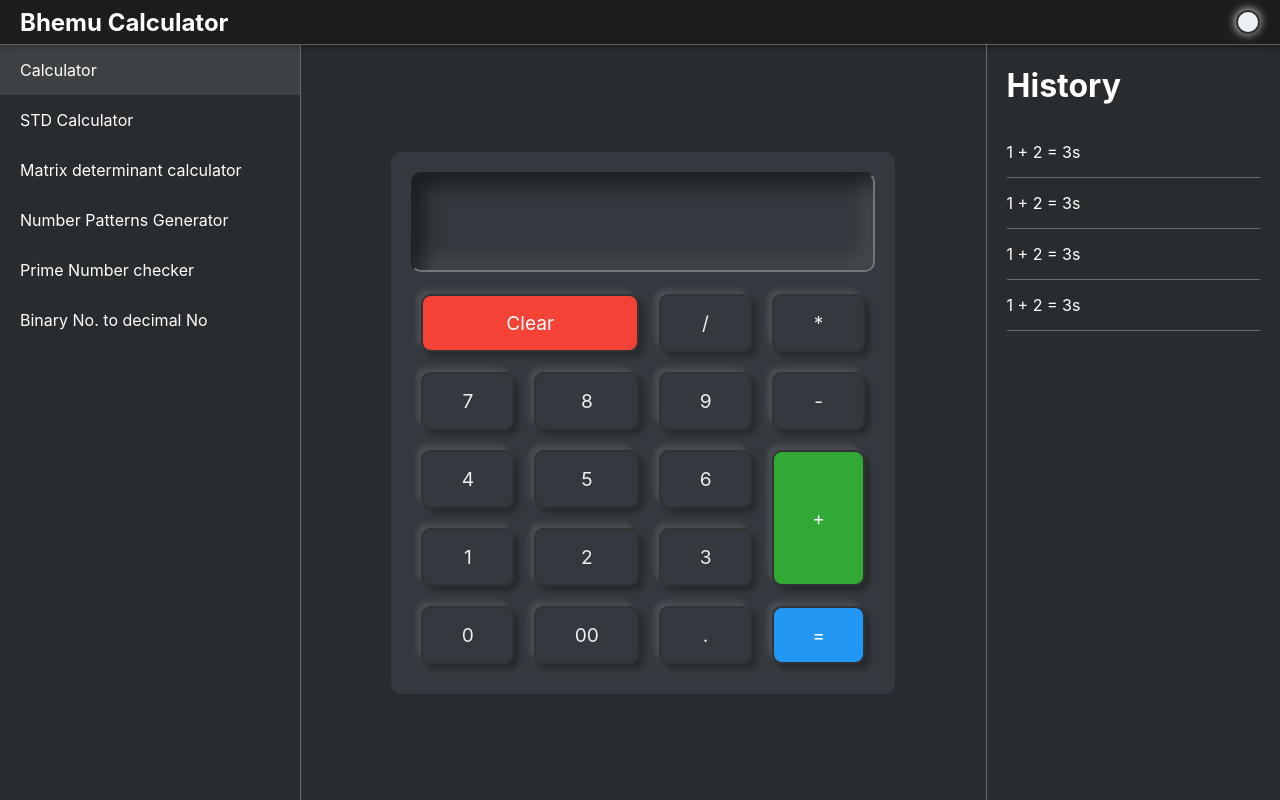
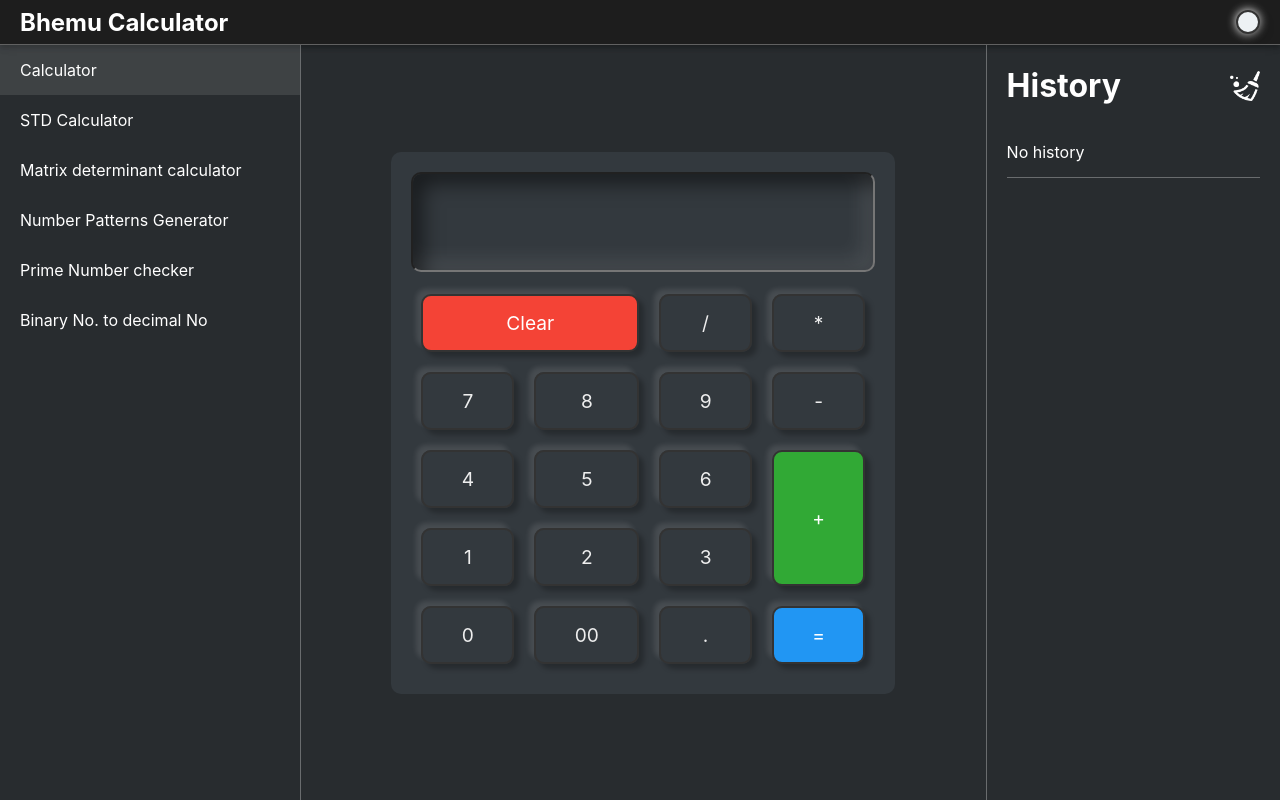
Before and after one commit to adarsh3699/Bhemu-Calculator, a React (Create React App) app: page / in a window 1280 px wide. Built offline with nearby package versions, Linux system fonts and the light colour scheme.

Commit message:
make histroy  working and Add history section and clear button

```diff
--- a/src/components/screen/calculator/Calculator.js
+++ b/src/components/screen/calculator/Calculator.js
@@ -3,6 +3,7 @@ import './calculator.css';
 
 function Calculator() {
 	const [value, setValue] = useState('');
+	const [history, setHistory] = useState([]);
 
 	const handleBrnClick = useCallback(
 		(e) => {
@@ -21,16 +22,19 @@ function Calculator() {
 		try {
 			// eslint-disable-next-line no-eval
 			const result = eval(value);
-			console.log(value);
+			if (!result) return;
 			if (String(result).split('.')[1]?.length > 12) {
-				setValue(result.toFixed(3).replace(/\.?0*$/, ''));
+				const answer = result.toFixed(3).replace(/\.?0*$/, '');
+				setValue(answer);
+				if (history[0] !== `${value} = ${answer}`) setHistory([`${value} = ${answer}`, ...history]);
 			} else {
 				setValue(result);
+				if (history[0] !== `${value} = ${result}`) setHistory([`${value} = ${result}`, ...history]);
 			}
 		} catch (error) {
 			console.log(error);
 		}
-	}, [value]);
+	}, [history, value]);
 
 	const handleClearBtn = useCallback(() => {
 		setValue('');
@@ -67,11 +71,19 @@ function Calculator() {
 				</div>
 			</div>
 			<div className="calcHistory right">
-				<h1>History</h1>
-				<div className="historyList">1 + 2 = 3s</div>
-				<div className="historyList">1 + 2 = 3s</div>
-				<div className="historyList">1 + 2 = 3s</div>
-				<div className="historyList">1 + 2 = 3s</div>
+				<div className="historyTitle">
+					<h1>History</h1>
+					<div className="clearIcon" onClick={() => setHistory([])}></div>
+				</div>
+				{history.length === 0 ? (
+					<div className="historyList">No history</div>
+				) : (
+					history.map((item, index) => (
+						<div key={index} className="historyList">
+							{item}
+						</div>
+					))
+				)}
 			</div>
 		</div>
 	);
--- a/src/components/screen/calculator/calculator.css
+++ b/src/components/screen/calculator/calculator.css
@@ -99,6 +99,28 @@
 	box-sizing: border-box;
 }
 
+.historyTitle {
+	display: flex;
+	justify-content: space-between;
+	align-items: center;
+}
+
+.clearIcon {
+	background-image: url('../../../assets/clearIconWhite.png');
+	background-size: cover;
+	height: 30px;
+	width: 30px;
+	cursor: pointer;
+}
+
+.clearIcon:hover {
+	transform: scale(1.1);
+}
+
+.historyTitle img:hover {
+	transform: scale(1.1);
+}
+
 .historyList {
 	padding: 15px 0;
 	border-bottom: thin solid rgba(255, 255, 255, 0.3);
@@ -117,7 +139,7 @@
 }
 
 .light .calculator span {
-	color: #666;
+	color: #000000;
 	border: 2px solid #bad6eb;
 	box-shadow: 5px 5px 10px rgba(0, 0, 0, 0.1), -5px -5px 10px #f1f1f1;
 }
@@ -136,6 +158,19 @@
 .light .calculator span#plus:active,
 .light .calculator span#equal:active {
 	box-shadow: 5px 5px 10px rgba(0, 0, 0, 0.1), -5px -5px 10px #fff, inset 5px 5px 10px rgba(0, 0, 0, 0.1);
+}
+
+.light .calcHistory {
+	color: black;
+	border-left: thin solid rgba(0, 0, 0, 0.3);
+}
+
+.light .clearIcon {
+	background-image: url('../../../assets/clearIconBlack.png');
+}
+
+.light .historyList {
+	border-bottom: thin solid rgba(0, 0, 0, 0.3);
 }
 
 @media screen and (max-width: 900px) {
```
Also changed, not shown: src/assets/clearIconBlack.png (added), src/assets/clearIconWhite.png (added).
